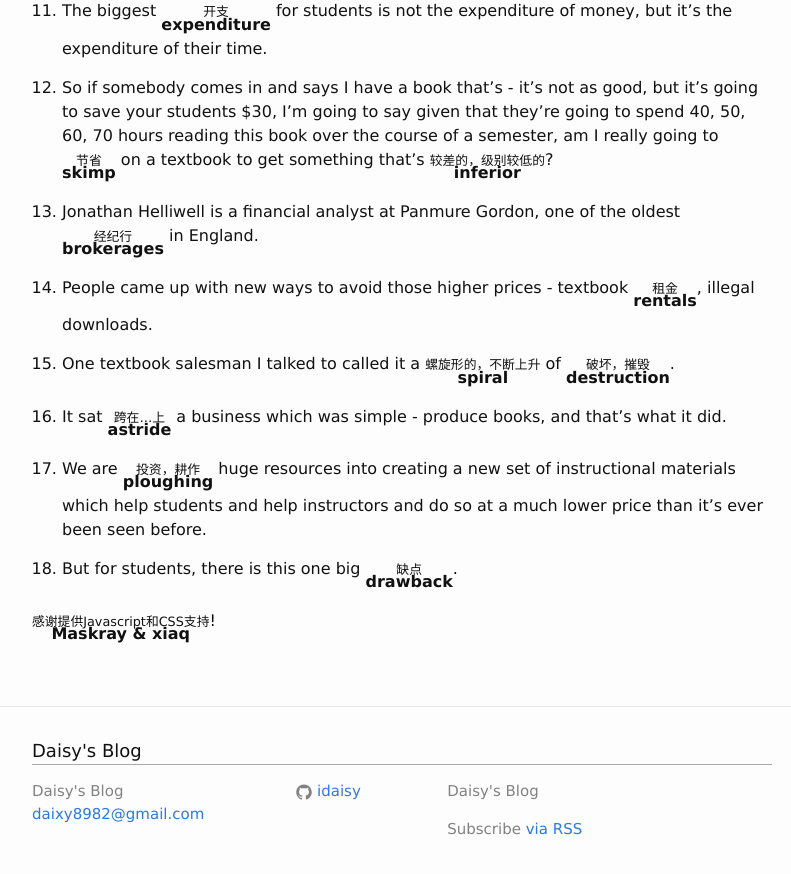
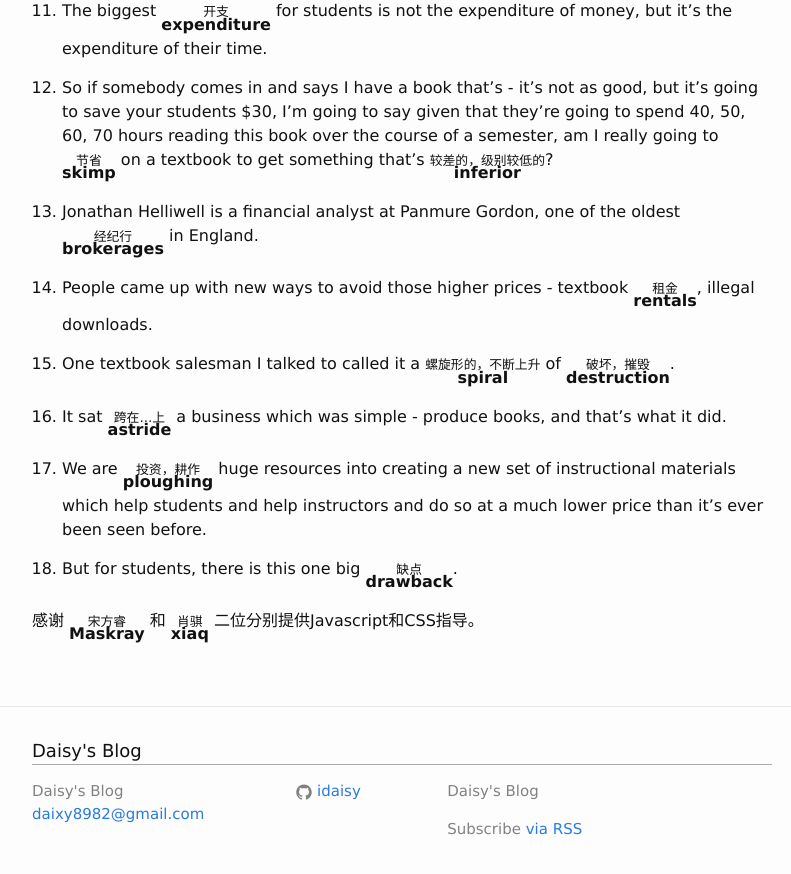
Before and after one commit to idaisy/idaisy.github.io, a Jekyll site: the page built from _posts/2016-09-21-planet-money-e573.md, in a window 1280 px wide and 900 px high, scrolled down 1229 px. Shown: the top 874 px of the window, without its empty margins (238-1029 px from the left). Built offline with Jekyll 4.4.1, drawn with Linux system fonts in a browser that asks for light colours.

Commit message:
Thu Sep 22 20:40:35 HKT 2016

```diff
--- a/_posts/2016-09-21-planet-money-e573.md
+++ b/_posts/2016-09-21-planet-money-e573.md
@@ -45,4 +45,4 @@ date: 2016-09-21
 
 17. But for students, there is this one big [drawback]{缺点}.
 
-[Maskray & xiaq]{感谢提供Javascript和CSS支持}!
+感谢 [Maskray]{宋方睿} 和 [xiaq]{肖骐} 二位分别提供Javascript和CSS指导。
```
